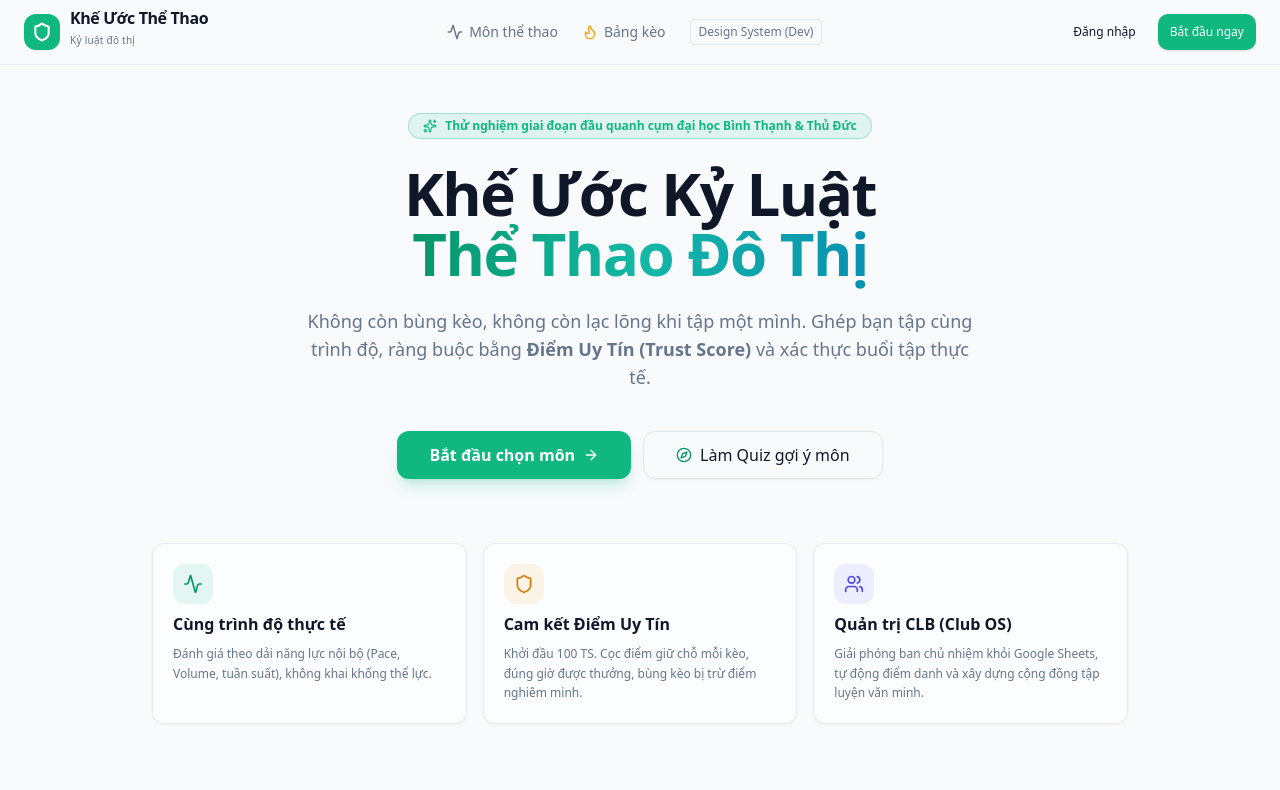
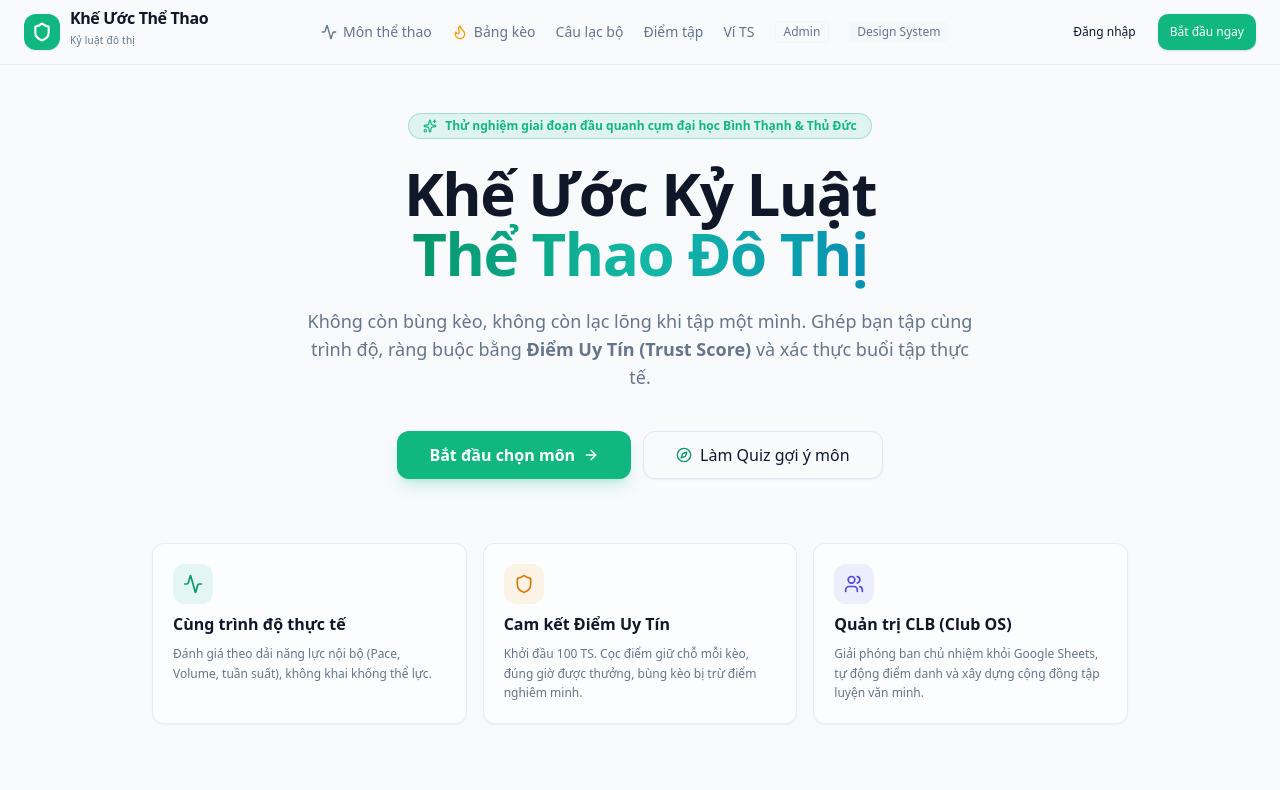
Before and after one commit to danghuuphuc183-spec/App_sync, a Next.js app: page / in a window 1280 px wide. Shown: the top 790 px of the page. Built offline with nearby package versions, Linux system fonts and the light colour scheme.

Commit message:
feat(nav): integrate BottomNav into public layout and expand desktop header navigation

```diff
--- a/src/app/(public)/layout.tsx
+++ b/src/app/(public)/layout.tsx
@@ -1,6 +1,7 @@
 import * as React from "react";
 import { PublicHeader } from "@/components/shared/public-header";
 import { PublicFooter } from "@/components/shared/public-footer";
+import { BottomNav } from "@/components/shared/bottom-nav";
 
 export default function PublicLayout({
   children,
@@ -10,8 +11,9 @@ export default function PublicLayout({
   return (
     <div className="flex min-h-screen flex-col bg-background">
       <PublicHeader />
-      <main className="flex-1">{children}</main>
+      <main className="flex-1 pb-16 md:pb-0">{children}</main>
       <PublicFooter />
+      <BottomNav />
     </div>
   );
 }
--- a/src/components/shared/public-header.tsx
+++ b/src/components/shared/public-header.tsx
@@ -22,7 +22,7 @@ export function PublicHeader() {
         </Link>
 
         {/* Desktop Navigation */}
-        <nav className="hidden md:flex items-center gap-6 text-sm font-medium">
+        <nav className="hidden md:flex items-center gap-5 text-sm font-medium">
           <Link
             href="/mon-the-thao"
             className="flex items-center gap-1.5 text-muted-foreground hover:text-foreground transition-colors"
@@ -38,10 +38,34 @@ export function PublicHeader() {
             <span>Bảng kèo</span>
           </Link>
           <Link
+            href="/cau-lac-bo"
+            className="text-muted-foreground hover:text-foreground transition-colors"
+          >
+            Câu lạc bộ
+          </Link>
+          <Link
+            href="/dia-diem"
+            className="text-muted-foreground hover:text-foreground transition-colors"
+          >
+            Điểm tập
+          </Link>
+          <Link
+            href="/vi-uy-tin"
+            className="text-muted-foreground hover:text-foreground transition-colors"
+          >
+            Ví TS
+          </Link>
+          <Link
+            href="/admin"
+            className="text-muted-foreground hover:text-foreground transition-colors text-xs border border-muted px-2 py-0.5 rounded"
+          >
+            Admin
+          </Link>
+          <Link
             href="/design-system"
-            className="text-muted-foreground hover:text-foreground transition-colors text-xs border border-border px-2 py-1 rounded"
+            className="text-muted-foreground hover:text-foreground transition-colors text-xs bg-muted/50 px-2 py-0.5 rounded"
           >
-            Design System (Dev)
+            Design System
           </Link>
         </nav>
 
```
Also changed, not shown: 1 other file (tests, documents, lock files or other folders).
